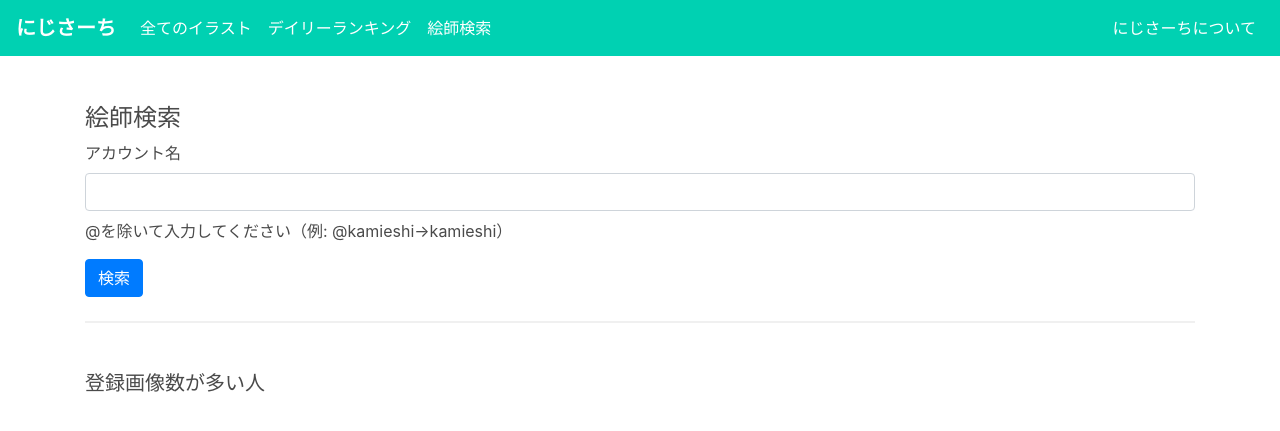
After one commit to kivantium/playground, a Django app: page /author/ in a window 1280 px wide. The commit adds this page. Shown: the top 431 px of the page. Run offline with Django 3.2, Linux system fonts and the light colour scheme; data that the repository does not hold is empty; some libraries are stand-ins or nearby versions.

Commit message:
Add user search

```diff
--- /dev/null
+++ b/hello/templates/hello/author_search.html
@@ -0,0 +1,48 @@
+{% extends 'hello/base.html' %}
+
+{% block content %}
+<section class="section">
+  <div class="container">
+    <h2 class="h4 mt-5">絵師検索</h2>
+    <form id="name_form" method="" action="">
+      <div class="form-group">
+        <label for="screen_name">アカウント名</label>
+        <input type="text" class="form-control" id="screen_name">
+        <p class="mt-2">@を除いて入力してください（例: @kamieshi→kamieshi）</p>
+      </div>
+      <button type="submit" class="btn btn-primary">検索</button>
+    </form>
+    <hr>
+    <h3 class="h5 mt-5">登録画像数が多い人</h2>
+    <ul class="mt-3">
+      {% for author in author_list %}
+      <li class="my-2"><a href="/author/{{ author.author_screen_name }}">@{{ author.author_screen_name }}</a>: {{ author.cnt }}枚</li>
+      {% endfor %}
+    </ul>
+  </div>
+</section>
+{% endblock %}
+
+{% block script %}
+<script src="https://unpkg.com/masonry-layout@4/dist/masonry.pkgd.min.js"></script>
+<script src="https://unpkg.com/imagesloaded@4/imagesloaded.pkgd.min.js"></script>
+<script>
+  var $grid = $('.grid').masonry({
+    itemSelector: '.grid-item',
+    columnWidth: '.grid-sizer',
+    percentPosition: true,
+    transitionDuration: 0
+  });
+  $grid.imagesLoaded().progress(function() {
+    $grid.masonry('layout');
+  });
+  $('#show_nsfw').change(function() {
+    location.href = "{{ checked_page|safe }}";
+  });
+  $('#name_form').submit( function() {
+    var screen_name = $("#screen_name").val();
+    location.href = "/author/" + screen_name;
+    return false;
+  });
+</script>
+{% endblock %}
--- a/hello/templates/hello/base.html
+++ b/hello/templates/hello/base.html
@@ -48,8 +48,9 @@
 
       <div class="collapse navbar-collapse" id="navbarSupportedContent">
         <ul class="navbar-nav mr-auto">
-          <li class="nav-item"><a class="nav-link" href="/search/?page=1&order=created_at">新着イラスト</a></li>
-          <li class="nav-item"><a class="nav-link" href="/ranking">デイリーランキング</a></li>
+          <li class="nav-item"><a class="nav-link" href="/search/?page=1&order=created_at">全てのイラスト</a></li>
+          <li class="nav-item"><a class="nav-link" href="/ranking/">デイリーランキング</a></li>
+          <li class="nav-item"><a class="nav-link" href="/author/">絵師検索</a></li>
         </ul>
         <ul class="navbar-nav ml-auto">
           <li class="nav-item"><a class="nav-link" href="/about">にじさーちについて</a></li>
--- a/hello/urls.py
+++ b/hello/urls.py
@@ -6,6 +6,7 @@ from . import views
 urlpatterns = [
     path('', views.index, name='index'),
     path('about/', views.about, name='about'),
+    path('author/', views.author_search, name='author_search'),
     path('author/<str:screen_name>/', views.author, name='author'),
     path('fix/', views.fix, name='fix'),
     path('ranking/', views.ranking, name='ranking'),
--- a/hello/views.py
+++ b/hello/views.py
@@ -93,6 +93,12 @@ def get_twitter_api():
     auth.set_access_token(access_token, access_secret)
     return tweepy.API(auth)
 
+def author_search(request):
+    author_list = ImageEntry.objects.filter(is_illust=True).values("author_screen_name").annotate(cnt=Count('author_screen_name')).order_by('-cnt')[:10]
+    return render(request, 'hello/author_search.html', {
+        'title': '絵師検索 - にじさーち',
+        'author_list': author_list})
+
 def author(request, screen_name):
     page = request.GET.get('page', default='1')
     page = int(page)
@@ -101,6 +107,24 @@ def author(request, screen_name):
     safe = True if safe == 't' else False
     title = '@{}さんのイラスト一覧 - にじさーち'.format(screen_name)
 
+    try:
+        profile = Profile(screen_name)
+        name = profile.name
+        profile_photo = profile.profile_photo
+    except:
+        return render(request, 'hello/author.html', {
+            'title': title,
+            'notFound': True,
+            'screen_name': screen_name})
+
+    api = get_twitter_api()
+    user = api.get_user(screen_name=screen_name)
+    if user.protected:
+        return render(request, 'hello/author.html', {
+            'title': title,
+            'isPrivate': True,
+            'screen_name': screen_name})
+
     filename = os.path.join(os.path.dirname(__file__), 'user_done.txt')
     with open(filename, 'r') as f:
         user_done = f.read().splitlines()
@@ -108,12 +132,17 @@ def author(request, screen_name):
         isScraped = True
     else:
         isScraped = False
-        t = threading.Thread(target=scrape_author, args=(screen_name, ))
-        t.start();
-
-    profile = Profile(screen_name)
-    name = profile.name
-    profile_photo = profile.profile_photo
+        image_entry_list = ImageEntry.objects.filter(is_illust=True, author_screen_name=screen_name)
+        if image_entry_list:
+            t = threading.Thread(target=scrape_author, args=(screen_name, ))
+            t.start();
+        else:
+            filename = os.path.join(os.path.dirname(__file__), 'new_user.txt')
+            with open(filename, 'r') as f:
+                new_user = f.read().splitlines()
+            if screen_name not in new_user:
+                with open(filename, 'a') as f:
+                    print(screen_name, file=f)
 
     image_entry_list = ImageEntry.objects.filter(is_illust=True, author_screen_name=screen_name)
     count = image_entry_list.count()
@@ -146,6 +175,7 @@ def author(request, screen_name):
 
     return render(request, 'hello/author.html', {
         'title': title,
+        'notFound': False,
         'screen_name': screen_name,
         'name': name,
         'profile_photo': profile_photo,
@@ -163,6 +193,10 @@ def author(request, screen_name):
 
 def scrape_author(screen_name):
     filename = os.path.join(os.path.dirname(__file__), 'user_queue.txt')
+    with open(filename, 'r') as f:
+        user_queue = f.read().splitlines()
+    if screen_name in user_queue:
+        return
     with open(filename, 'a') as f:
         fcntl.flock(f.fileno(), fcntl.LOCK_EX)
         try:
```
Also changed, not shown: hello/templates/hello/author.html (+10 -0 lines), scraping.py (+13 -15 lines).
